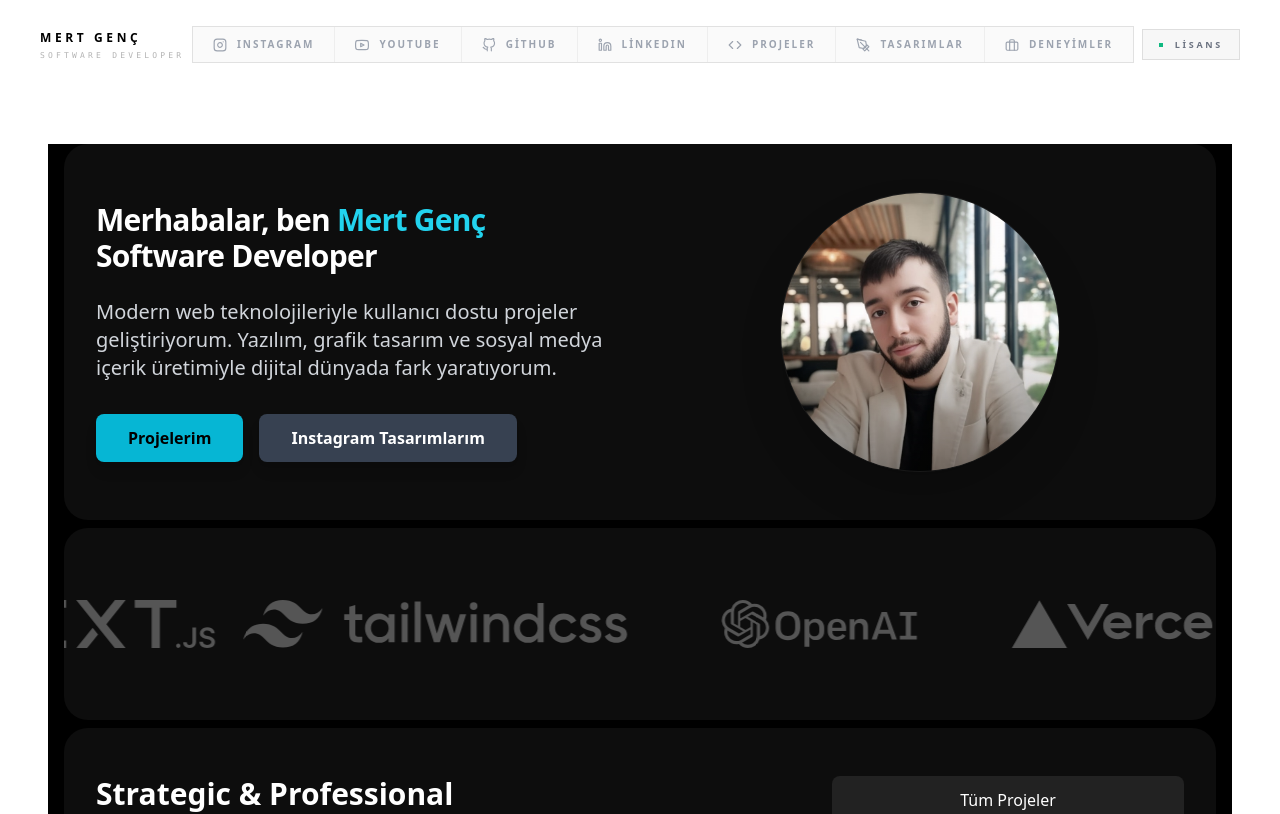
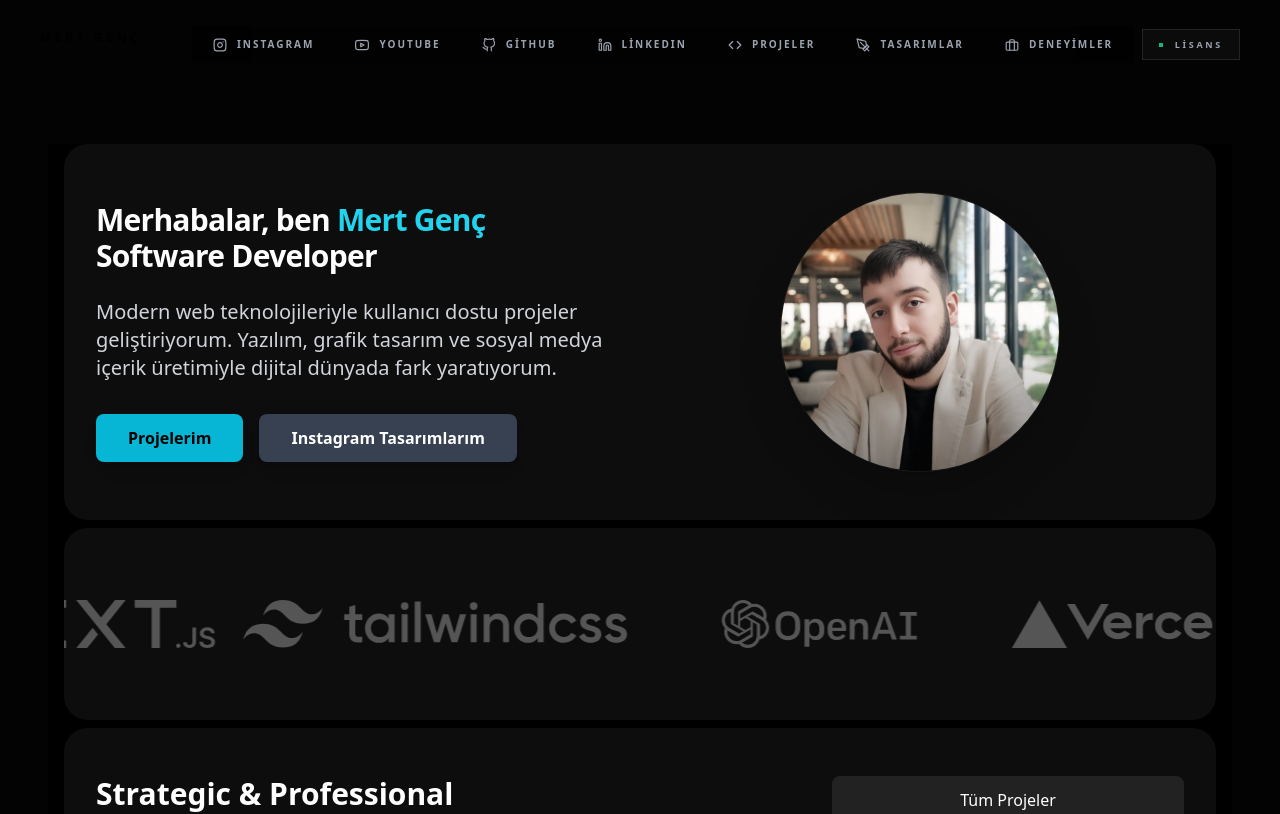
Before and after one commit to Mertgencc/mertgencportfolio, a Next.js app: page / in a window 1280 px wide. Shown: the top 814 px of the page. Built offline with nearby package versions, Linux system fonts and the light colour scheme.

Commit message:
sorun çalışıldı

```diff
--- a/app/globals.css
+++ b/app/globals.css
@@ -4,7 +4,12 @@
 @tailwind components;
 @tailwind utilities;
 
-
+html, body {
+  background-color: #030303 !important; /* Koyu mod rengin */
+  margin: 0;
+  padding: 0;
+  color-scheme: dark; /* Tarayıcıya bu sayfanın karanlık olduğunu söyler */
+}
 
 .scrollbar-hide::-webkit-scrollbar {
   display: none;
--- a/components/Layout.tsx
+++ b/components/Layout.tsx
@@ -18,17 +18,16 @@ export default function Layout({ children }: { children: React.ReactNode }) {
   }, []);
 
   return (
-    /* Arka planın her zaman koyu kalması için bg-white sınıfını dark mode önceliğine göre düzenledik */
-    <div className="min-h-screen bg-white dark:bg-[#030303] text-black dark:text-white selection:bg-cyan-500/30 transition-colors duration-500">
+    // Body rengini burada da garantiye alıyoruz
+    <div className="min-h-screen bg-[#030303] text-black dark:text-white selection:bg-cyan-500/30 transition-colors duration-500 overflow-x-hidden">
 
       <header className="fixed top-0 left-0 right-0 z-[100] flex justify-center pointer-events-none">
         <motion.div
-          /* Buradaki değişikliğe dikkat: isScrolled değilken de koyu tema için destek eklendi */
           className={`w-full flex items-center justify-between px-6 md:px-10 py-4 pointer-events-auto transition-all duration-500 border-b ${
             isScrolled
-              ? "bg-white/80 dark:bg-black/80 backdrop-blur-3xl border-black/5 dark:border-white/10 shadow-2xl"
-              /* isScrolled değilken transparan yerine sayfa rengiyle uyumlu yaptık */
-              : "bg-white dark:bg-[#030303] border-transparent"
+              ? "bg-black/80 backdrop-blur-3xl border-white/10 shadow-2xl"
+              // Sayfa en üstteyken transparan yapmak yerine doğrudan arka plan rengini veriyoruz
+              : "bg-[#030303] border-transparent"
           }`}
           animate={{
             height: isScrolled ? "70px" : "90px"
@@ -41,9 +40,9 @@ export default function Layout({ children }: { children: React.ReactNode }) {
           </nav>
 
           <div className="hidden sm:block">
-            <div className="flex items-center gap-3 px-4 py-2 bg-black/[0.03] dark:bg-white/[0.03] border border-black/10 dark:border-white/10 rounded-none group hover:bg-black/[0.05] dark:hover:bg-white/[0.05] transition-all">
+            <div className="flex items-center gap-3 px-4 py-2 bg-white/[0.03] border border-white/10 rounded-none group hover:bg-white/[0.05] transition-all">
               <div className="w-1 h-1 bg-emerald-500 animate-pulse" />
-              <span className="text-[9px] font-black text-gray-500 dark:text-gray-400 group-hover:text-black dark:group-hover:text-white uppercase tracking-[0.3em]">
+              <span className="text-[9px] font-black text-gray-400 group-hover:text-white uppercase tracking-[0.3em]">
                 LİSANS
               </span>
             </div>
@@ -51,8 +50,7 @@ export default function Layout({ children }: { children: React.ReactNode }) {
         </motion.div>
       </header>
 
-      {/* Hero kısmının header'ın arkasında kalmaması için pt-32 yerine tasarımı yukarı çektik */}
-      <div className="relative pt-24 md:pt-32">
+      <div className="relative pt-24 md:pt-32 bg-[#030303]">
         <motion.div
           style={{ opacity: useTransform(scrollY, [0, 150], [1, 0]) }}
         >
@@ -65,7 +63,8 @@ export default function Layout({ children }: { children: React.ReactNode }) {
         </div>
       </div>
 
-      <div className="fixed top-0 left-1/2 -translate-x-1/2 w-full h-[500px] bg-cyan-600/[0.05] dark:bg-cyan-600/[0.03] blur-[150px] -z-10 pointer-events-none" />
+      {/* Ambiyans ışığı */}
+      <div className="fixed top-0 left-1/2 -translate-x-1/2 w-full h-[500px] bg-cyan-600/[0.03] blur-[150px] -z-10 pointer-events-none" />
     </div>
   );
 }
```
